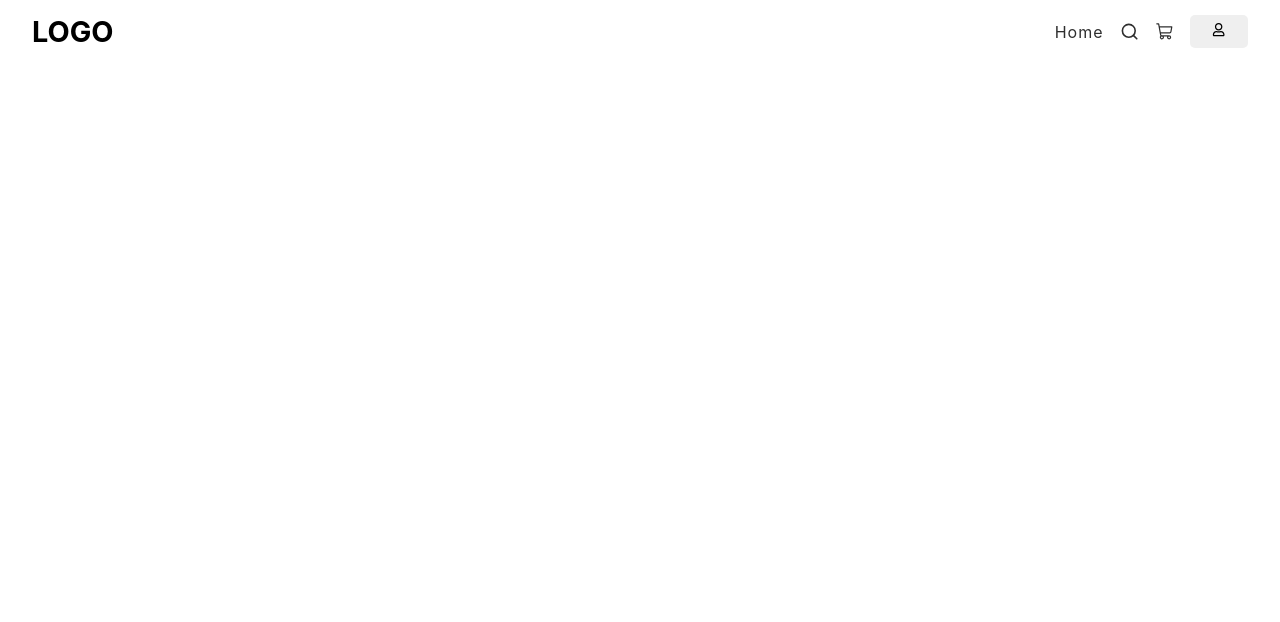
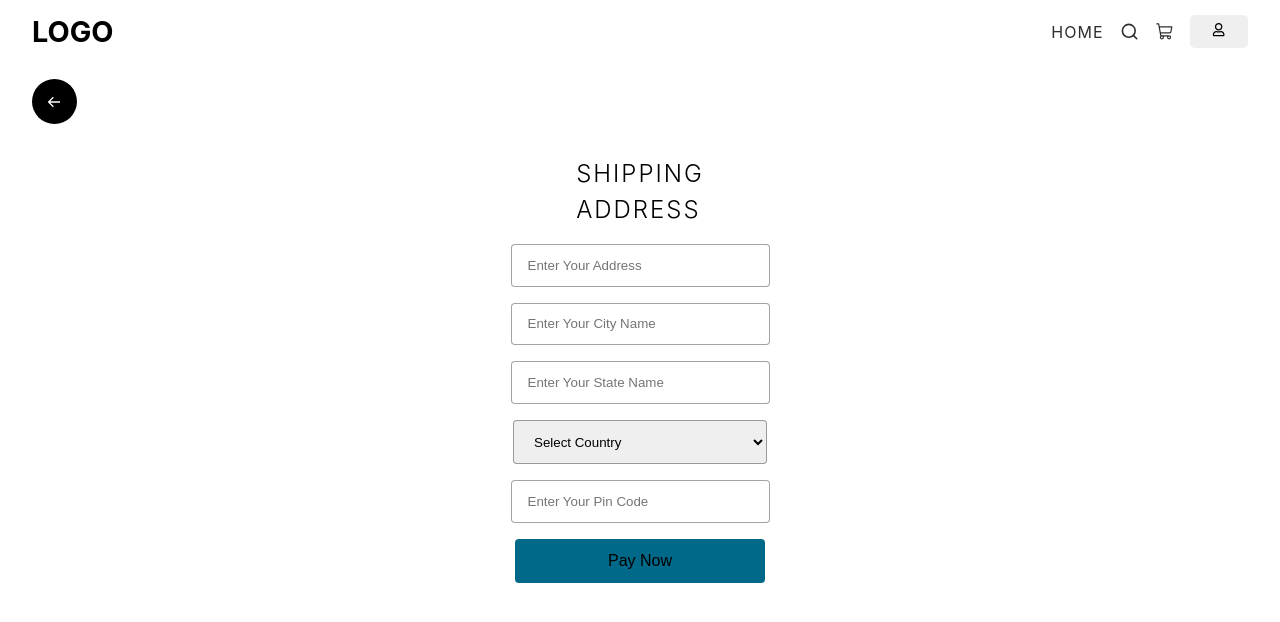
Before and after one commit to MANI-WEBDEVE/E-commerce, a React (Vite) app in the folder MERN/Frontend/: page /shipping in a window 1280 px wide. Before the commit this address had no page. Shown: the top 622 px of the page. Built offline with nearby package versions, Linux system fonts and the light colour scheme.

Commit message:
shipping-UI

```diff
--- a/MERN/Frontend/src/App.tsx
+++ b/MERN/Frontend/src/App.tsx
@@ -1,12 +1,11 @@
 import { BrowserRouter as Router, Routes, Route } from "react-router-dom";
 
 import { lazy, Suspense } from "react";
-import Loader from "./components/Loader";
-import Header from "./components/Header";
-import Search from "./pages/Search";
-import Cart from "./pages/Cart";
 
-
+const Cart = lazy(() => import("./pages/Cart"));
+const Search = lazy(() => import("./pages/Search"));
+const Loader = lazy(() => import("./components/Loader"));
+const Header = lazy(() => import("./components/Header"));
 const Dashboard = lazy(() => import("./pages/admin/dashboard"));
 const Products = lazy(() => import("./pages/admin/products"));
 const Customers = lazy(() => import("./pages/admin/customers"));
@@ -25,7 +24,7 @@ const TransactionManagement = lazy(
   () => import("./pages/admin/management/transactionmanagement")
 );
 const Home = lazy(() => import("./pages/Home"));
-
+const Shipping = lazy(() => import("./pages/Shipping"));
 
 
 function App() {
@@ -39,6 +38,12 @@ function App() {
         <Route path="/" element={<Home />} />
         <Route path="/search" element={<Search/>} />
         <Route path="/cart" element={<Cart/>} />
+
+        {/* Logged in user acces this route */}
+        <Route>
+          <Route path="/shipping" element={<Shipping/>} />
+        </Route>
+
         {/* protected Routes */}
         <Route
         // element={
--- a/MERN/Frontend/src/components/Header.tsx
+++ b/MERN/Frontend/src/components/Header.tsx
@@ -19,7 +19,7 @@ const Header = () => {
         <h1 onClick={() => setIsOpen(false)}>Logo</h1>
       </div>
       <div className="header-2">
-        <Link to={"/"} onClick={() => setIsOpen(false)}><h5>Home</h5></Link>
+        <Link to={"/"} onClick={() => setIsOpen(false)}><h5>HOME</h5></Link>
         <Link to={"/seacrh"} onClick={() => setIsOpen(false)}>
           <LuSearch />
         </Link>
--- a/MERN/Frontend/src/components/Loader.tsx
+++ b/MERN/Frontend/src/components/Loader.tsx
@@ -1,10 +1,49 @@
 
 const Loader = () => {
   return (
-    <div>
-      Loading ...
-    </div>
-  )
+    <div className="loader-container">
+  <div className="loader-bar">
+    <div className="loader-progress"></div>
+  </div>
+  <style>{`
+    .loader-container {
+      width: 100%;
+      height: 100vh;
+      display: flex;
+      justify-content: center;
+      align-items: center;
+      height: 100px;
+    }
+
+    .loader-bar {
+      width: 200px;
+      height: 6px;
+      background: #f0f0f0;
+      border-radius: 3px;
+      overflow: hidden;
+    }
+
+    .loader-progress {
+      width: 40%;
+      height: 100%;
+      background: linear-gradient(90deg, #4a90e2, #67b246);
+      border-radius: 3px;
+      animation: loading 1.5s ease-in-out infinite;
+    }
+
+    @keyframes loading {
+      0% {
+        transform: translateX(-100%);
+      }
+      50% {
+        transform: translateX(100%);
+      }
+      100% {
+        transform: translateX(-100%);
+      }
+    }
+  `}</style>
+</div>  )
 }
 
 export default Loader
--- a/MERN/Frontend/src/components/Product-card.tsx
+++ b/MERN/Frontend/src/components/Product-card.tsx
@@ -15,7 +15,7 @@ const ProductCard = ({productId, name, photo, price, stock, handler} : ProductPr
 
   return (
     <>
-  {Array.from({length: 10},(_:null, index:number) => (
+  {Array.from({length: 2},(_:null, index:number) => (
     <div className="product-card" key={index}>
       <img src={photo} alt={name} />
       <h3>{name}</h3>
--- a/MERN/Frontend/src/pages/Cart.tsx
+++ b/MERN/Frontend/src/pages/Cart.tsx
@@ -9,20 +9,7 @@ const CartItemData = [
     price: 2000,
     quantity: 1
   },
-  {
-    productId: 1,
-    name: "Mac Book",
-    photo: "https://m.media-amazon.com/images/I/514T0SvwkHL._SL1500_.jpg",
-    price: 2000,
-    quantity: 1
-  },
-  {
-    productId: 1,
-    name: "Mac Book",
-    photo: "https://m.media-amazon.com/images/I/514T0SvwkHL._SL1500_.jpg",
-    price: 2000,
-    quantity: 1
-  },
+
 
 ]
 
@@ -80,7 +67,7 @@ const Cart = () => {
             <span className="red">Invalid Coupon Code </span>
           )
         )}
-
+        <button>Apply</button>
       </aside>
     </div>
     </>
--- /dev/null
+++ b/MERN/Frontend/src/pages/Shipping.tsx
@@ -0,0 +1,86 @@
+import { useState } from "react";
+import { BiArrowBack } from "react-icons/bi";
+import { useNavigate } from "react-router-dom";
+
+const Shipping = () => {
+   const navigate = useNavigate()
+  const [shippingInfo, setShippingInfo] = useState({
+    address: "",
+    city: "",
+    state: "",
+    country: "",
+    pinCode: "",
+  });
+
+  return (
+    <div className="shipping">
+      <div className="shipping-back">
+        <button onClick={() => navigate("/cart")}>
+          <BiArrowBack />
+        </button>
+      </div>
+      <div>
+        <div >
+          <form className="shipping-form">
+            <h2>Shipping <br /> Address</h2>
+            <input
+              placeholder="Enter Your Address"
+              type="text"
+              name="address"
+              value={shippingInfo.address}
+              onChange={(e) =>
+                setShippingInfo({ ...shippingInfo, address: e.target.value })
+              }
+            />
+            <input
+              type="text"
+              placeholder="Enter Your City Name"
+              name="city"
+              value={shippingInfo.city}
+              onChange={(e) =>
+                setShippingInfo({ ...shippingInfo, city: e.target.value })
+              }
+            />
+            <input
+              type="text"
+              placeholder="Enter Your State Name"
+              name="state"
+              value={shippingInfo.state}
+              onChange={(e) =>
+                setShippingInfo({ ...shippingInfo, state: e.target.value })
+              }
+            />
+            {/* <input
+              type="text"
+              placeholder="Enter Your Country"
+              name="country"
+              value={shippingInfo.country}
+              onChange={(e) =>
+                setShippingInfo({ ...shippingInfo, country: e.target.value })
+              }
+            /> */}
+            <select name="country" id="country"
+             value={shippingInfo.country}
+             onChange={(e) =>
+               setShippingInfo({ ...shippingInfo, country: e.target.value })
+             }
+            >
+                <option value="">Select Country</option>
+                <option value="Pakistan">Pakistan</option>
+                <option value="India">India</option>
+            </select>
+            <input type="number" placeholder="Enter Your Pin Code" name="pinCode"
+            value={shippingInfo.pinCode}
+            onChange={(e) =>
+              setShippingInfo({ ...shippingInfo, pinCode: e.target.value })
+            }
+            />
+            <button type="submit">Pay Now</button>
+          </form>
+        </div>
+      </div>
+    </div>
+  );
+};
+
+export default Shipping;
--- a/MERN/Frontend/src/style/cart-page.scss
+++ b/MERN/Frontend/src/style/cart-page.scss
@@ -24,7 +24,21 @@
             padding: 1rem;
             border: 1px solid rgba(0, 0, 0, 0.359);
             outline: none;
-            border-radius: 10px;
+            border-radius: 5px;
+            font-size: 0.8rem;
+        }
+        >button{
+            background-color: $color3;
+            color: white;
+            border:none;
+            padding: 0.8rem 0;
+            border-radius: 5px;
+            font-size: 1.2rem;
+            cursor: pointer;
+            transition: all 0.2s ease-in-out;
+            &:hover{
+                scale: 1.1;
+            }
         }
     }
 }
@@ -35,7 +49,7 @@
     padding: 1rem 5rem 0rem;
 }
 .cart-item{
-    background-color: rgba(124, 122, 122, 0.178);
+    background-color: rgba(1, 1, 1, 0.092);
     display: flex ;
     gap: 2rem;
     padding: 1rem 2rem;
@@ -68,6 +82,14 @@
             border: 1px solid black;
             border-radius: 3px;
             font-size: 1rem;
+            cursor: pointer;
+            background-color: transparent;
+            transition: all 0.2s ease-in-out;
+            &:hover{
+                scale: 1.1;
+                background-color: black;
+                color: white;
+            }
         }
     }
     > button{
@@ -75,7 +97,7 @@
         padding: 0.4rem 1rem;
         font-size: 1rem;
         border:none;
-
+        background-color: transparent;
         &:hover{
             color:red
         }
--- a/MERN/Frontend/src/style/home-page.scss
+++ b/MERN/Frontend/src/style/home-page.scss
@@ -52,12 +52,13 @@
   border-radius: 10px;
   position: relative;
   img {
-   @include square(calc(18.75rem - 3rem));
+   @include square(calc(13.75rem - 3rem));
     border-radius: 10px;
     object-fit: contain;
     margin: 1rem;
   }
   > div {
+    padding: 0rem 2rem;
     width: 100%;
     height: 100%;
     position: absolute;
--- a/MERN/Frontend/src/style/main.scss
+++ b/MERN/Frontend/src/style/main.scss
@@ -36,6 +36,7 @@
   @import "admin-styles/mixin";
   @import "home-page";
   @import "cart-page";
+  @import "shipping-page";
   @import "admin-styles/dashboard.scss";
   @import "admin-styles/products";
   @import "admin-styles/chart";
--- /dev/null
+++ b/MERN/Frontend/src/style/shipping-page.scss
@@ -0,0 +1,63 @@
+.shipping {
+  display: flex;
+  flex-direction: column;
+  justify-content: start;
+  gap: 2rem;
+  // width: 100%;
+  height: 100%;
+  padding: 1rem 2rem;
+
+  .shipping-back {
+    > button {
+      display: flex;
+      align-self: center;
+      justify-content: center;
+      padding: 0.9rem 0.9rem;
+      border: none;
+      border-radius: 100%;
+      cursor: pointer;
+      background-color: black;
+      color: white;
+      font-size: 1rem;
+      > svg {
+        transition: all 0.2s ease-in-out;
+        translate: 0rem;
+      }
+      &:hover svg {
+        transition: all 0.2s ease-in-out;
+        translate: -0.31rem;
+        scale: 1.1;
+      }
+    }
+  }
+  .shipping-form {
+    display: flex;
+    flex-direction: column;
+    align-items: center;
+    justify-content: center;
+    gap: 1rem;
+    > h2{
+      @include heading(2px);
+    }
+    > input {
+      padding: 0.8rem 4rem 0.8rem 1rem;
+      border: 1px solid rgba(0, 0, 0, 0.359);
+      border-radius: 4px;
+    }
+    > select {
+      padding: 0.8rem 8rem 0.8rem 1rem;
+      border: 1px solid rgba(0, 0, 0, 0.359);
+      border-radius: 4px;
+    }
+    > button {
+      text-align: center;
+      @include flex(row, center, center);
+      padding: 0.8rem 5.8rem 0.8rem 5.8rem;
+      border-radius: 4px;
+      background-color: $color3;
+      border: none;
+      font-size: 1rem;
+      cursor: pointer;
+    }
+  }
+}
```
